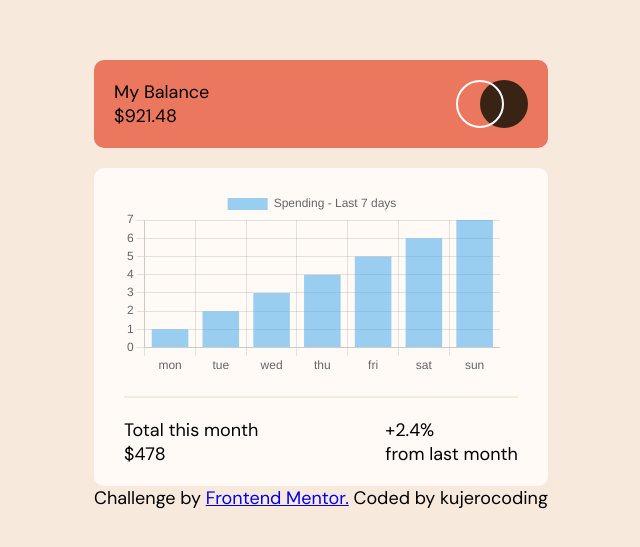
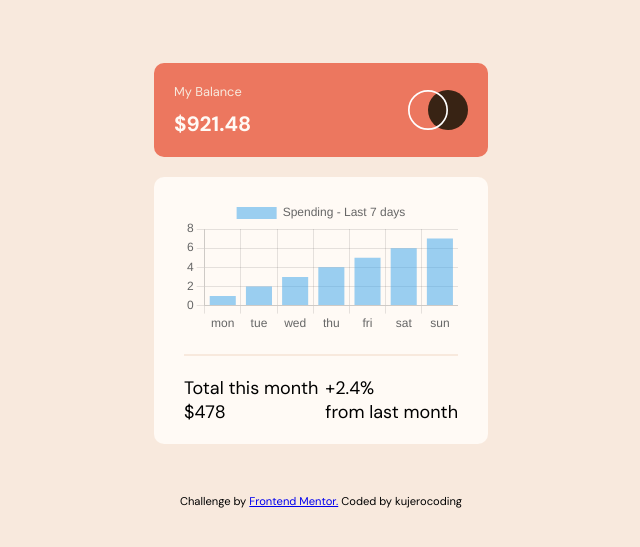
Before and after one commit to kujerocoding/expenses-chart-component, a React (Vite) app: page / in a window 1280 px wide. Shown: the part 115-662 px from the top of the page, without its empty margins (319-959 px from the left). Built offline with nearby package versions, Linux system fonts and the light colour scheme.

Commit message:
finalize balance container styles

```diff
--- a/src/App.css
+++ b/src/App.css
@@ -27,6 +27,11 @@ body{
   height: 100vh;
 }
 
+.app--container{
+  max-width: 335px;
+  margin-inline: 20px;
+}
+
 .balance--container{
   background-color: var(--SOFTRED);
   display: flex;
@@ -34,6 +39,22 @@ body{
   padding: 20px;
   border-radius: 10px;
   margin-bottom: 20px;
+}
+
+.text--balance{
+  color: var(--CREAM);
+  font-size: .8rem;
+  margin-bottom: 10px;
+}
+
+.text--balance--amount{
+  color: var(--VERYPALEORANGE);
+  font-weight: bold;
+  font-size: 1.3rem;
+}
+
+.logo{
+  width: 60px;
 }
 
 .main--container{
@@ -49,3 +70,9 @@ body{
   display: flex;
   justify-content: space-between;
 }
+
+.attribution{
+  margin-top: 50px;
+  text-align: center;
+  font-size: .7rem;
+}
--- a/src/App.jsx
+++ b/src/App.jsx
@@ -19,10 +19,10 @@ const App = () => {
     <div className='app--container'>
       <div className='balance--container'>
         <div>
-          <p>My Balance</p>
-          <p>$921.48</p>
+          <p className='text--balance'>My Balance</p>
+          <p className='text--balance--amount'>$921.48</p>
         </div>
-        <img src="./src/assets/images/logo.svg" alt="" />
+        <img className='logo' src="./src/assets/images/logo.svg" alt="" />
       </div>
       <div className='main--container'>
         <ExpensesBarChart chartData={expensesData}/>
--- a/src/components/ExpensesBarChart.jsx
+++ b/src/components/ExpensesBarChart.jsx
@@ -3,7 +3,6 @@ import { Bar } from 'react-chartjs-2'
 import { Chart as ChartJS } from 'chart.js/auto'
 
 const ExpensesBarChart = (props) => {
-   // console.log(props)
   return (
     <div className='chart--container'>
       <Bar data={props.chartData}/>
```
